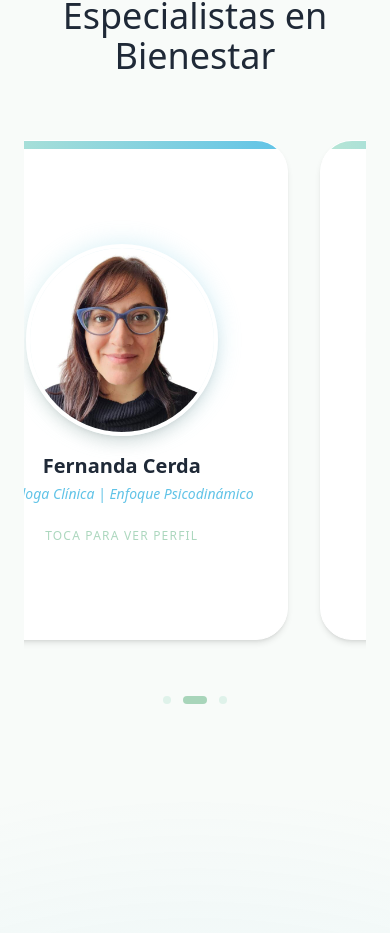
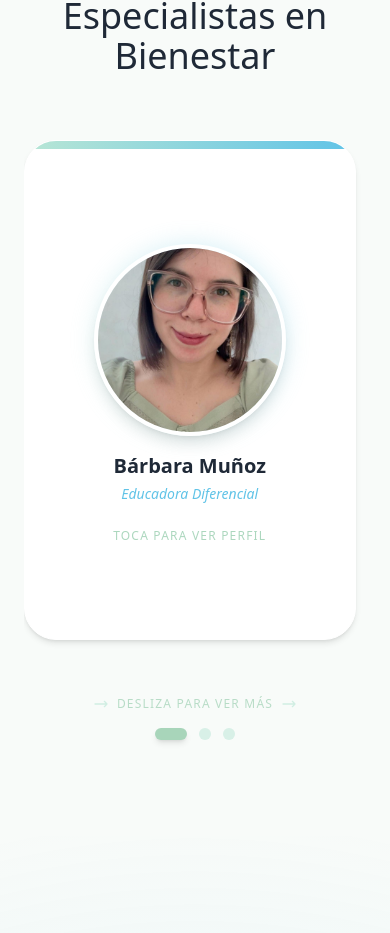
Before and after one commit to fcanaleshernndez/brisa-consciente-landing, a Nuxt app: page / in a window 390 px wide. Shown: the part 2701-3634 px from the top of the page. Built offline with nearby package versions, Linux system fonts and the light colour scheme.

Commit message:
Shuffle added to ourProfessionals and time scroll carrousel removed

```diff
--- a/app/components/OurProfessionalsSection.vue
+++ b/app/components/OurProfessionalsSection.vue
@@ -6,9 +6,9 @@
         <h3 class="text-4xl font-light text-gray-800">Especialistas en Bienestar</h3>
       </div>
 
-      <div ref="scrollContainer" @touchstart="onTouchStart" @touchend="onTouchEnd"
+      <div ref="scrollContainer"
         class="flex gap-8 overflow-x-auto md:overflow-visible snap-x snap-mandatory pb-8 md:pb-0 scrollbar-hide scroll-smooth md:flex-wrap md:justify-center">
-        <div v-for="(p, i) in equipo" :key="i" class="snap-center shrink-0 w-[85vw] md:w-[30%] md:max-w-[380px]"
+        <div v-for="(p, i) in equipo" :key="p.nombre" class="snap-center shrink-0 w-[85vw] md:w-[30%] md:max-w-[380px]"
           style="perspective: 1000px; min-height: 500px;">
 
           <div @click="toggle(i)" class="relative w-full h-full cursor-pointer transition-transform duration-700"
@@ -69,11 +69,22 @@
         </div>
       </div>
 
-      <div class="flex md:hidden justify-center gap-3 mt-6">
-        <button v-for="(p, i) in equipo" :key="i" @click="goToSlide(i)" class="rounded-full transition-all duration-300"
-          :class="cardActual === i
-            ? 'w-6 h-2 bg-softGreen'
-            : 'w-2 h-2 bg-pastelGreen/40 hover:bg-pastelGreen/70'" />
+      <div class="md:hidden mt-6">
+        <div class="flex items-center justify-center gap-2 mb-4">
+          <svg class="w-4 h-4 text-pastelGreen animate-pulse" fill="none" stroke="currentColor" viewBox="0 0 24 24">
+            <path stroke-linecap="round" stroke-linejoin="round" stroke-width="2" d="M17 8l4 4m0 0l-4 4m4-4H3" />
+          </svg>
+          <p class="text-xs text-softGreen/80 tracking-widest uppercase">Desliza para ver más</p>
+          <svg class="w-4 h-4 text-pastelGreen animate-pulse" fill="none" stroke="currentColor" viewBox="0 0 24 24">
+            <path stroke-linecap="round" stroke-linejoin="round" stroke-width="2" d="M17 8l4 4m0 0l-4 4m4-4H3" />
+          </svg>
+        </div>
+        <div class="flex justify-center gap-3">
+          <button v-for="(p, i) in equipo" :key="p.nombre" @click="goToSlide(i)" class="rounded-full transition-all duration-300"
+            :class="cardActual === i
+              ? 'w-8 h-3 bg-softGreen shadow-md'
+              : 'w-3 h-3 bg-pastelGreen/50 hover:bg-pastelGreen'" />
+        </div>
       </div>
     </div>
   </section>
@@ -85,83 +96,8 @@ import { ref, onMounted, onUnmounted } from 'vue'
 const activo = ref(null)
 const cardActual = ref(0)
 const scrollContainer = ref(null)
-let intervalo = null
-let pausado = false
 
-function toggle(i) {
-  activo.value = activo.value === i ? null : i
-}
-
-function goToSlide(index) {
-  const container = scrollContainer.value
-  if (!container) return
-
-  const cards = container.children
-  if (!cards[index]) return
-
-  const cardLeft = cards[index].offsetLeft
-  const containerPadding = 24
-  container.scrollTo({
-    left: cardLeft - containerPadding,
-    behavior: 'smooth'
-  })
-
-  cardActual.value = index
-}
-
-function nextSlide() {
-  if (pausado) return
-  const siguiente = (cardActual.value + 1) % equipo.length
-  goToSlide(siguiente)
-}
-
-function onScroll() {
-  const container = scrollContainer.value
-  if (!container) return
-  const cards = Array.from(container.children)
-  const scrollLeft = container.scrollLeft + container.clientWidth / 2
-
-  let closest = 0
-  let minDist = Infinity
-  cards.forEach((card, i) => {
-    const center = card.offsetLeft + card.offsetWidth / 2
-    const dist = Math.abs(center - scrollLeft)
-    if (dist < minDist) {
-      minDist = dist
-      closest = i
-    }
-  })
-  cardActual.value = closest
-}
-
-function onTouchStart() {
-  pausado = true
-}
-
-function onTouchEnd() {
-  setTimeout(() => { pausado = false }, 10000)
-}
-
-function startAutoScroll() {
-  if (window.innerWidth >= 768) return
-  intervalo = setInterval(nextSlide, 5500)
-}
-
-function stopAutoScroll() {
-  if (intervalo) clearInterval(intervalo)
-}
-
-onMounted(() => {
-  scrollContainer.value?.addEventListener('scroll', onScroll)
-  startAutoScroll()
-})
-
-onUnmounted(() => {
-  stopAutoScroll()
-  scrollContainer.value?.removeEventListener('scroll', onScroll)
-})
-
-const equipo = [
+const equipoOriginal = [
   {
     nombre: 'Fernanda Cerda',
     especialidad: 'Psicóloga Clínica | Enfoque Psicodinámico',
@@ -187,4 +123,64 @@ const equipo = [
     enfoque: 'Profesional con un marcado perfil litigante y estratégico. Mi objetivo es proporcionar soluciones legales integrales y personalizadas, ya sea en la protección de la infancia o en la resolución de conflictos familiares complejos.'
   }
 ]
+
+const equipo = ref([])
+
+function shuffleArray(array) {
+  const shuffled = [...array]
+  for (let i = shuffled.length - 1; i > 0; i--) {
+    const j = Math.floor(Math.random() * (i + 1));
+    [shuffled[i], shuffled[j]] = [shuffled[j], shuffled[i]]
+  }
+  return shuffled
+}
+
+function toggle(i) {
+  activo.value = activo.value === i ? null : i
+}
+
+function goToSlide(index) {
+  const container = scrollContainer.value
+  if (!container) return
+
+  const cards = container.children
+  if (!cards[index]) return
+
+  const cardLeft = cards[index].offsetLeft
+  const containerPadding = 24
+  container.scrollTo({
+    left: cardLeft - containerPadding,
+    behavior: 'smooth'
+  })
+
+  cardActual.value = index
+}
+
+function onScroll() {
+  const container = scrollContainer.value
+  if (!container) return
+  const cards = Array.from(container.children)
+  const scrollLeft = container.scrollLeft + container.clientWidth / 2
+
+  let closest = 0
+  let minDist = Infinity
+  cards.forEach((card, i) => {
+    const center = card.offsetLeft + card.offsetWidth / 2
+    const dist = Math.abs(center - scrollLeft)
+    if (dist < minDist) {
+      minDist = dist
+      closest = i
+    }
+  })
+  cardActual.value = closest
+}
+
+onMounted(() => {
+  equipo.value = shuffleArray(equipoOriginal)
+  scrollContainer.value?.addEventListener('scroll', onScroll)
+})
+
+onUnmounted(() => {
+  scrollContainer.value?.removeEventListener('scroll', onScroll)
+})
 </script>
```
